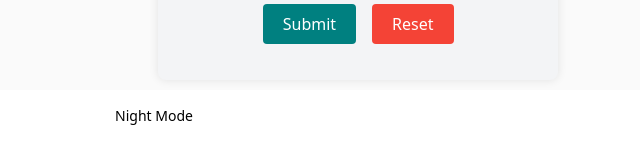
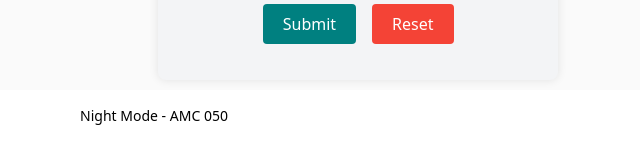
Before and after one commit to almacres10/bantumin, a Django app: page / in a window 1280 px wide. Shown: the part 658-800 px from the top of the page, without its empty margins (486-1126 px from the left). Run offline with Django 5.2, Linux system fonts and the light colour scheme; some libraries are stand-ins or nearby versions.

Commit message:
update template doang

```diff
--- a/core/templates/core/base.html
+++ b/core/templates/core/base.html
@@ -8,7 +8,7 @@
         <script src="https://code.jquery.com/jquery-3.6.4.min.js"></script>
         <link rel="preconnect" href="https://fonts.googleapis.com">
         <link rel="stylesheet" href="{% static 'styles/style.css' %}" />
-        <title>Bantek 050</title>
+        <title>Bantek 050 2024</title>
     </head>
     <body class="bg-zinc-50">
         {% include 'core/navbar.html' %}
--- a/core/templates/core/footer.html
+++ b/core/templates/core/footer.html
@@ -1,3 +1,3 @@
 <footer class="absolute bottom-0 w-full bg-white text-center text-sm py-4">
-    <button type="button" onclick="toggleNightMode()">Night Mode</button>
+    <button type="button" onclick="toggleNightMode()">Night Mode - AMC 050</button>
 </footer>
```
